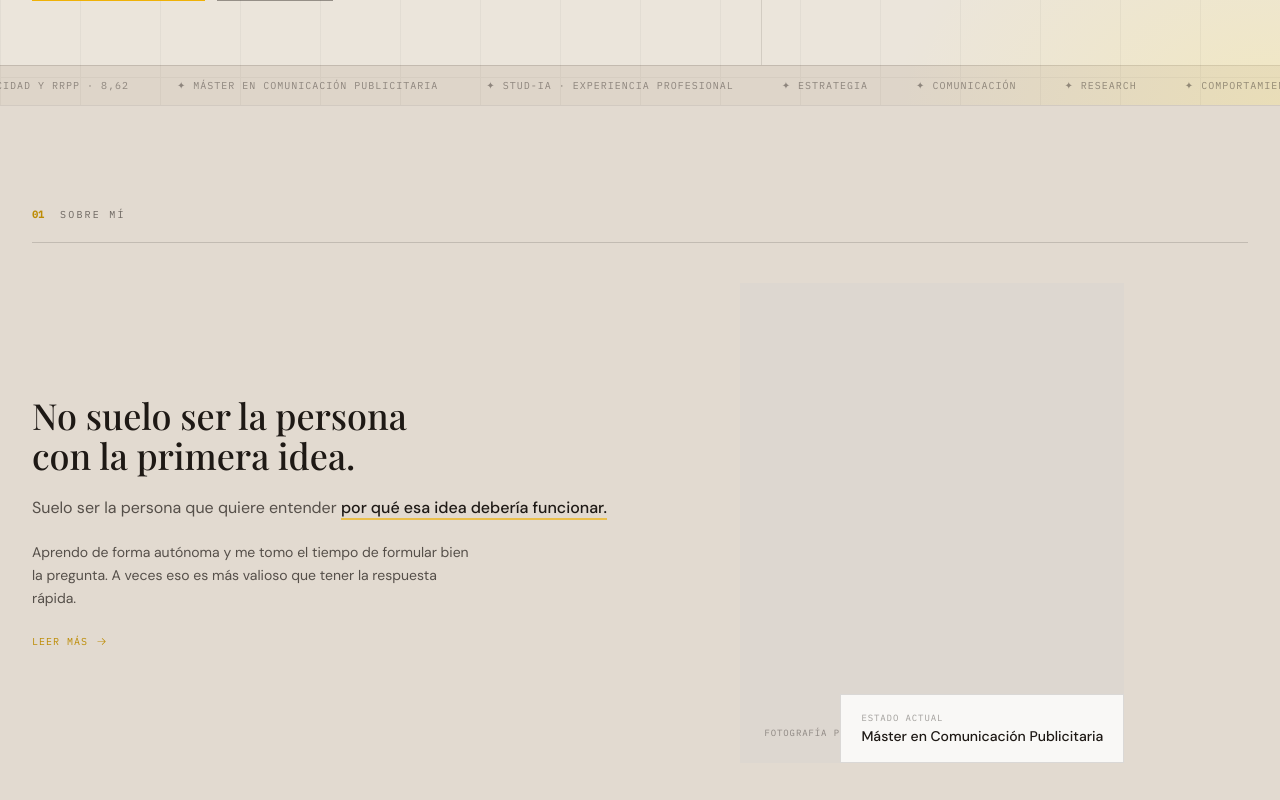
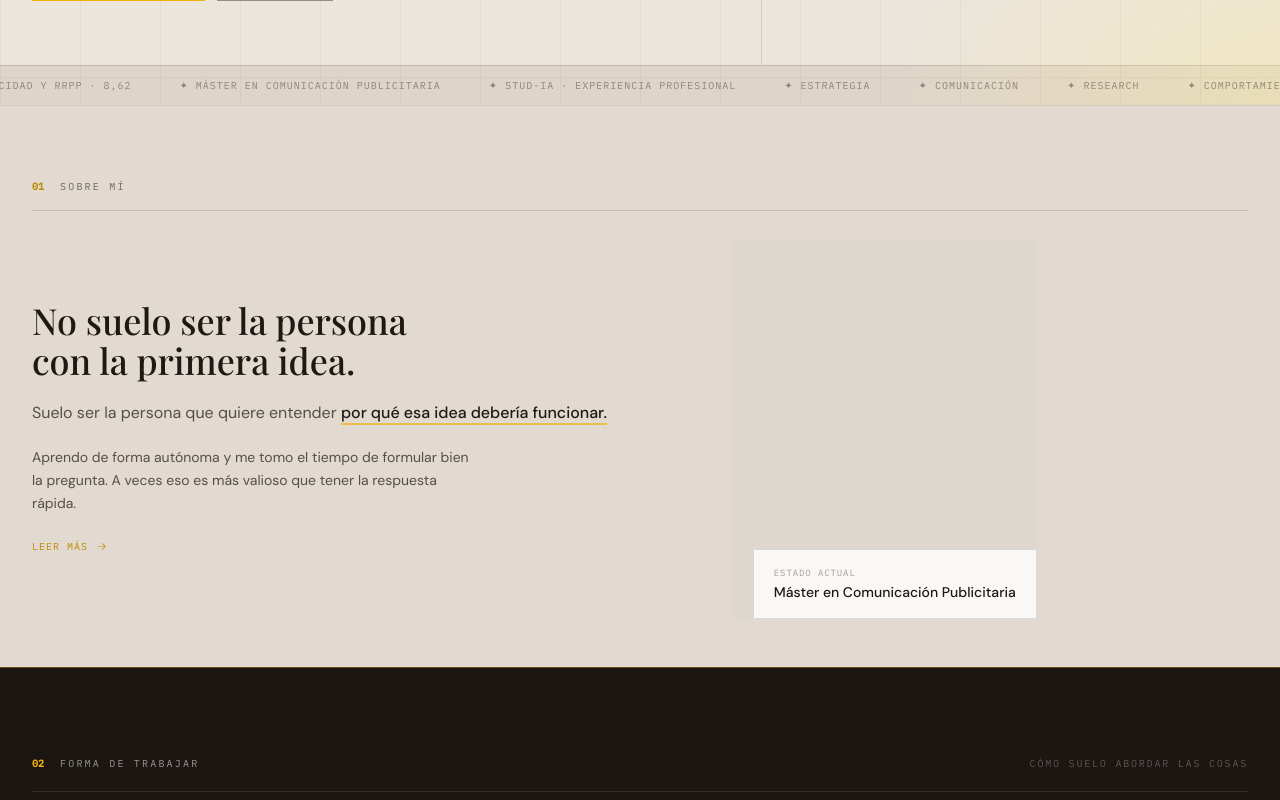
Before and after one commit to Fei461/Portfolio, a React (Vite) app: page / in a window 1280 px wide. Shown: the part 700-1500 px from the top of the page. Built offline with nearby package versions, Linux system fonts and the light colour scheme; a web font is replaced by a local one.

Commit message:
Polish home rhythm and editorial flow

```diff
--- a/src/index.css
+++ b/src/index.css
@@ -407,7 +407,7 @@
 
 /* Transiciones editoriales reutilizables entre superficies contiguas. */
 .section-transition {
-  height: clamp(1.5rem, 3vw, 3rem);
+  height: clamp(1rem, 2vw, 2rem);
   pointer-events: none;
 }
 .section-transition-to-warm {
--- a/src/pages/home-page.tsx
+++ b/src/pages/home-page.tsx
@@ -481,14 +481,14 @@ export function HomePage() {
             Layout: texto izquierda · imagen placeholder derecha.
         ══════════════════════════════════════════════════════ */}
         <section
-          className="px-8 py-12 md:py-16"
+          className="px-8 py-10 md:py-12"
           style={{ background: "hsl(35 24% 85%)" }}
           aria-label="Sobre mí"
         >
           <div className="mx-auto max-w-7xl">
             <MotionWrapper>
               <div
-                className="mb-10 flex items-baseline gap-4 pb-5"
+                className="mb-7 flex items-baseline gap-4 pb-4"
                 style={{ borderBottom: "1px solid hsl(24 18% 10% / 0.16)" }}
               >
                 <span
@@ -506,7 +506,7 @@ export function HomePage() {
               </div>
             </MotionWrapper>
 
-            <div className="grid gap-12 lg:grid-cols-[1.05fr_0.95fr] lg:gap-20 items-center">
+            <div className="grid gap-8 lg:grid-cols-[1.05fr_0.95fr] lg:gap-16 items-center">
               {/* Texto */}
               <MotionWrapper>
                 <div>
@@ -554,7 +554,7 @@ export function HomePage() {
               {/* Imagen — placeholder para reemplazar con foto real */}
               <MotionWrapper delay={0.08}>
                 <div
-                  className="relative aspect-[4/5] w-full max-w-sm overflow-hidden lg:translate-x-8"
+                  className="relative aspect-[4/5] w-full max-w-[19rem] overflow-hidden lg:translate-x-8"
                   style={{ background: "hsl(34 16% 84%)" }}
                 >
                   <div className="flex h-full min-h-[300px] items-end p-6" aria-label="">
@@ -1193,7 +1193,7 @@ export function HomePage() {
           {/* Carrusel horizontal — permite scroll lateral nativo */}
           <MotionWrapper>
             <div
-              className="flex gap-4 overflow-x-auto pb-4 px-8 scrollbar-hide"
+              className={`flex gap-4 overflow-x-auto pb-4 px-8 scrollbar-hide ${HAS_SINGLE_HOME_NOTE ? "md:justify-center" : ""}`}
               style={{
                 scrollSnapType: "x mandatory",
                 WebkitOverflowScrolling: "touch",
@@ -1329,7 +1329,7 @@ export function HomePage() {
             Idiomas NO aparecen aquí (ya están en el hero).
         ══════════════════════════════════════════════════════ */}
         <section
-          className="px-8 py-12 md:py-16"
+          className="px-8 py-10 md:py-12"
           style={{ background: "hsl(24 22% 9%)" }}
           id="credenciales"
           aria-label="Formación y credenciales"
@@ -1422,7 +1422,7 @@ export function HomePage() {
                     {CREDENTIALS.map((c, i) => (
                       <div
                         key={c.title + c.period}
-                        className="grid grid-cols-[auto_1fr] gap-4 py-4 transition-colors hover:bg-white/[0.03]"
+                        className="grid grid-cols-[auto_1fr] gap-4 py-3 transition-colors hover:bg-white/[0.03]"
                         style={{
                           borderBottom:
                             i < CREDENTIALS.length - 1
@@ -1640,8 +1640,10 @@ function ProcessStep({
   return (
     <MotionWrapper delay={index * 0.06}>
       <div
-        className="group grid cursor-default py-5 transition-colors"
-        style={{
+      className="group grid cursor-default py-5 transition-colors"
+      role="button"
+      tabIndex={0}
+      style={{
           borderBottom:
             index < total - 1 ? "1px solid hsl(0 0% 100% / 0.08)" : "none",
           background: hovered ? "hsl(0 0% 100% / 0.03)" : "transparent",
@@ -1725,6 +1727,15 @@ function SecondReading({
       className="mt-4 cursor-default select-none min-h-[1.5rem]"
       onMouseEnter={() => setHovered(true)}
       onMouseLeave={() => setHovered(false)}
+      onFocus={() => setHovered(true)}
+      onBlur={() => setHovered(false)}
+      onClick={() => setHovered((value) => !value)}
+      onKeyDown={(event) => {
+        if (event.key === "Enter" || event.key === " ") {
+          event.preventDefault();
+          setHovered((value) => !value);
+        }
+      }}
     >
       {!hovered ? (
         <p
```
